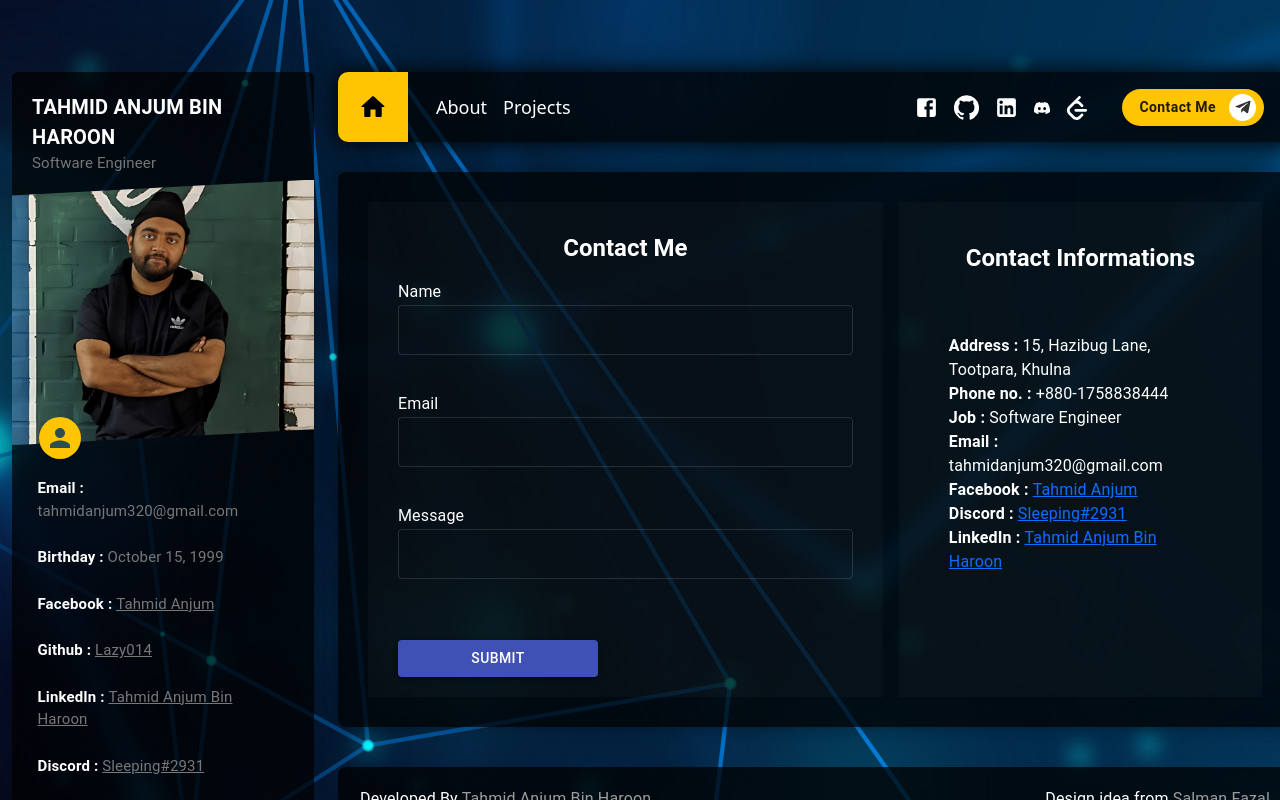
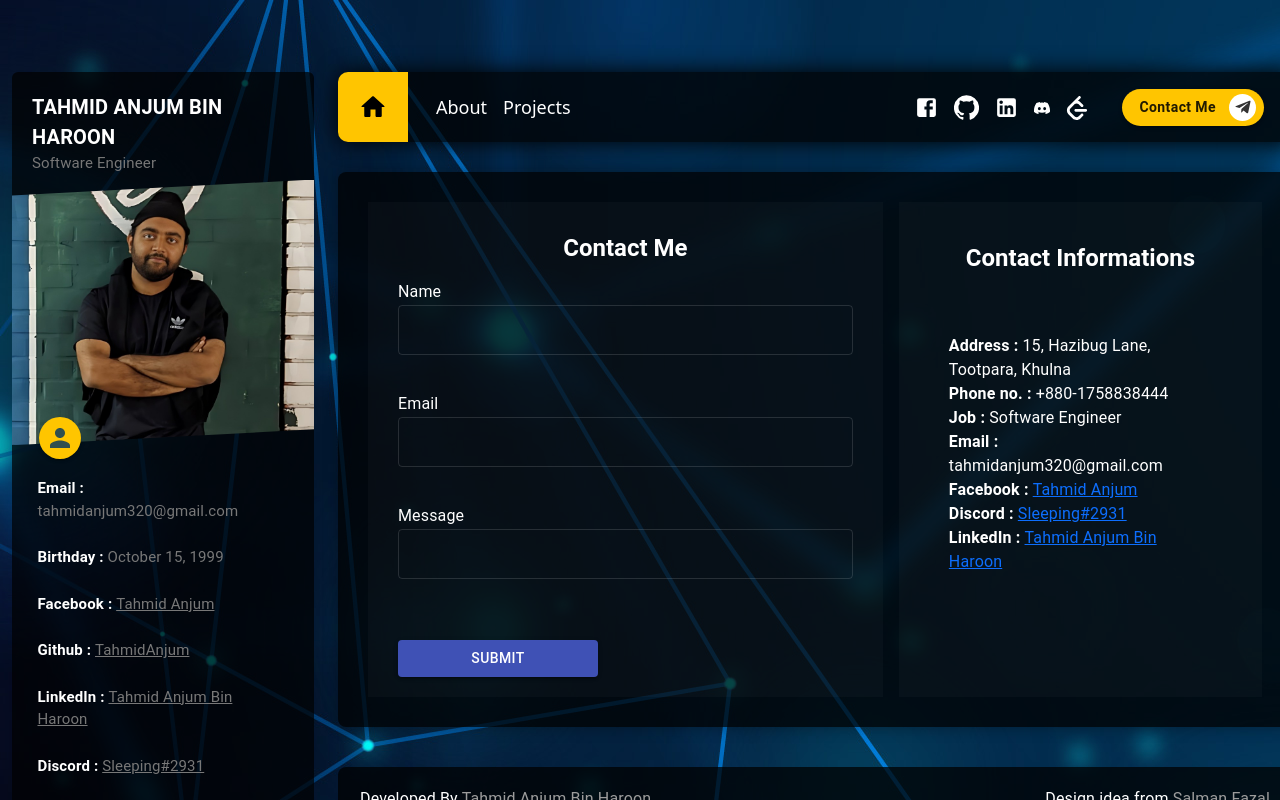
Before and after one commit to Lazy014/lazy014.github.io, a React (Create React App) app: page /contactMe in a window 1280 px wide. Shown: the top 800 px of the page. Built offline with nearby package versions, Linux system fonts and the light colour scheme.

Commit message:
Some changes

```diff
--- a/package.json
+++ b/package.json
@@ -2,7 +2,7 @@
   "name": "portfolio-react",
   "version": "0.1.0",
   "private": true,
-  "homepage": "https://lazy014.github.io",
+  "homepage": "https://tahmidanjum.github.io",
   "dependencies": {
     "@material-ui/core": "^4.12.3",
     "@material-ui/icons": "^4.11.2",
--- a/public/index.html
+++ b/public/index.html
@@ -24,7 +24,7 @@
       work correctly both with client-side routing and a non-root public URL.
       Learn how to configure a non-root public URL by running `npm run build`.
     -->
-    <title>React App</title>
+    <title>Tahmid Anjum Bin Haroon</title>
   </head>
   <body>
     <noscript>You need to enable JavaScript to run this app.</noscript>
--- a/src/utils/resumeData.jsx
+++ b/src/utils/resumeData.jsx
@@ -49,8 +49,8 @@ const resumeData = {
       icon: <Facebook />,
     },
     Github: {
-      Link: "https://github.com/Lazy014",
-      title: "Lazy014",
+      Link: "https://github.com/TahmidAnjum",
+      title: "TahmidAnjum",
       icon: <GitHub />,
     },
     LinkedIn: {
```
